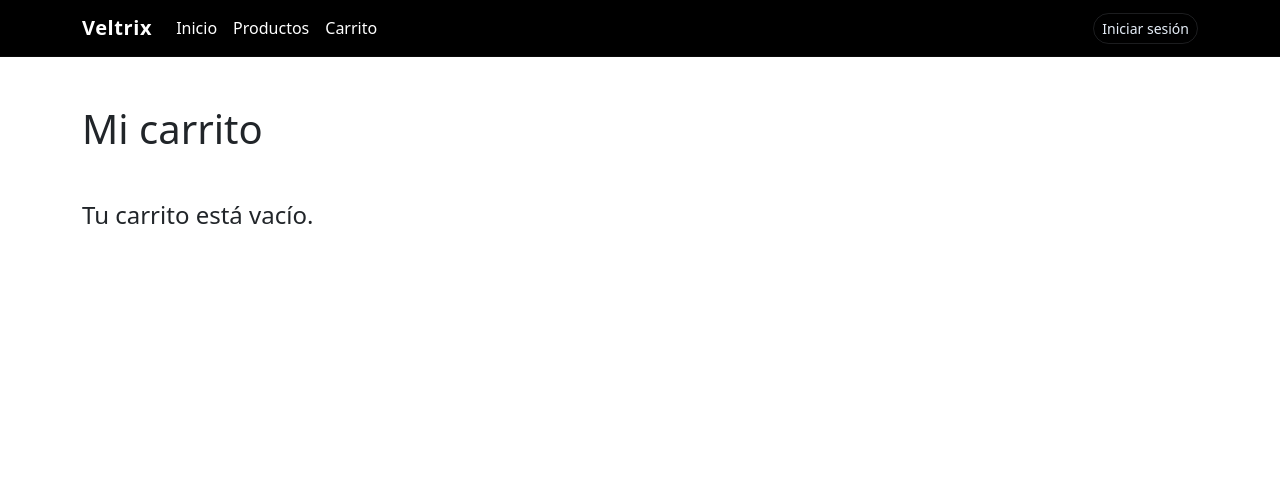
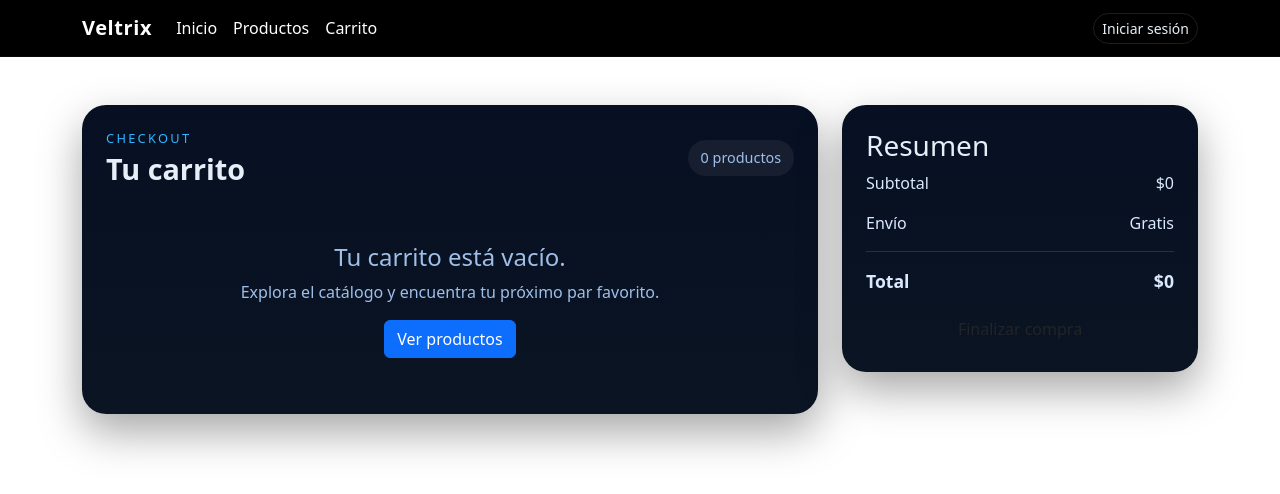
Before and after one commit to samuedo435/Veltrix-web, a React (Vite) app: page /carrito in a window 1280 px wide. Shown: the top 494 px of the page. Built offline with nearby package versions, Linux system fonts and the light colour scheme.

Commit message:
refactor: cart style

```diff
--- a/src/context/CartContext.jsx
+++ b/src/context/CartContext.jsx
@@ -46,8 +46,8 @@ export function CartProvider({ children }) {
 
             if (existe) {
 
-                setCarrito(
-                    carrito.map(item =>
+                setCarrito(prev =>
+                    prev.map(item =>
                         item.id === producto.id
                             ? {
                                 ...item,
@@ -60,8 +60,8 @@ export function CartProvider({ children }) {
 
             } else {
 
-                setCarrito([
-                    ...carrito,
+                setCarrito(prev => [
+                    ...prev,
                     {
                         ...producto,
                         cantidad: producto.cantidad || cantidad
@@ -69,6 +69,18 @@ export function CartProvider({ children }) {
                 ]);
             }
         };
+
+    const actualizarCantidad = (id, cantidad) => {
+        const cantidadValida = Math.max(1, Number(cantidad) || 1);
+
+        setCarrito(prev =>
+            prev.map(item =>
+                item.id === id
+                    ? { ...item, cantidad: cantidadValida }
+                    : item
+            )
+        );
+    };
 
     const eliminarDelCarrito =
         (id) => {
@@ -101,6 +113,7 @@ export function CartProvider({ children }) {
                 carrito,
                 total,
                 agregarAlCarrito,
+                actualizarCantidad,
                 eliminarDelCarrito,
                 vaciarCarrito
             }}
--- a/src/pages/Carrito.jsx
+++ b/src/pages/Carrito.jsx
@@ -1,87 +1,102 @@
-import { useCart }
-from "../context/CartContext";
+import { Link } from "react-router-dom";
+import { useCart } from "../context/CartContext";
+import "../styles/carrito.css";
 
 function Carrito() {
-
     const {
         carrito,
         total,
+        actualizarCantidad,
         eliminarDelCarrito
     } = useCart();
 
+    const subtotal = total;
+
     return (
+        <div className="carrito-page container py-5">
+            <div className="row g-4">
+                <div className="col-lg-8">
+                    <section className="carrito-panel">
+                        <div className="d-flex justify-content-between align-items-center mb-4">
+                            <div>
+                                <p className="carrito-eyebrow">Checkout</p>
+                                <h1 className="carrito-title">Tu carrito</h1>
+                            </div>
+                            <span className="carrito-count">{carrito.length} productos</span>
+                        </div>
 
-        <div className="container py-5">
+                        {carrito.length === 0 ? (
+                            <div className="carrito-empty">
+                                <h4>Tu carrito está vacío.</h4>
+                                <p>Explora el catálogo y encuentra tu próximo par favorito.</p>
+                                <Link to="/productos" className="btn btn-primary carrito-btn">Ver productos</Link>
+                            </div>
+                        ) : (
+                            <div className="carrito-items-list">
+                                {carrito.map(item => (
+                                    <div key={item.id} className="carrito-item-card">
+                                        <div className="carrito-item-image">
+                                            <img src={item.imagen || "https://via.placeholder.com/220x180.png?text=Veltrix"} alt={item.nombre} />
+                                        </div>
 
-            <h1 className="mb-5">
-                Mi carrito
-            </h1>
+                                        <div className="carrito-item-details">
+                                            <div className="d-flex justify-content-between align-items-start gap-3">
+                                                <div>
+                                                    <h5>{item.nombre}</h5>
+                                                    <p className="carrito-item-category">{item.categoriaNombre || "Sin categoría"}</p>
+                                                </div>
+                                                <button
+                                                    className="carrito-remove"
+                                                    onClick={() => eliminarDelCarrito(item.id)}
+                                                >
+                                                    Eliminar
+                                                </button>
+                                            </div>
 
-            {
-                carrito.length === 0
-                ? (
-                    <h4>
-                        Tu carrito está vacío.
-                    </h4>
-                )
-                : (
-                    <>
-                        {
-                            carrito.map(item => (
+                                            <div className="carrito-item-footer">
+                                                <div className="carrito-quantity">
+                                                    <label>Cantidad</label>
+                                                    <input
+                                                        type="number"
+                                                        min="1"
+                                                        value={item.cantidad}
+                                                        onChange={(e) => actualizarCantidad(item.id, e.target.value)}
+                                                    />
+                                                </div>
 
-                                <div
-                                    key={item.id}
-                                    className="card p-3 mb-3"
-                                >
+                                                <div className="carrito-price">${(item.precio * item.cantidad).toLocaleString()}</div>
+                                            </div>
+                                        </div>
+                                    </div>
+                                ))}
+                            </div>
+                        )}
+                    </section>
+                </div>
 
-                                    <h5>
-                                        {item.nombre}
-                                    </h5>
+                <div className="col-lg-4">
+                    <aside className="carrito-summary">
+                        <h3>Resumen</h3>
 
-                                    <p>
-                                        Cantidad:
-                                        {" "}
-                                        {item.cantidad}
-                                    </p>
+                        <div className="summary-row">
+                            <span>Subtotal</span>
+                            <span>${subtotal.toLocaleString()}</span>
+                        </div>
 
-                                    <p>
-                                        Precio:
-                                        {" "}
-                                        $
-                                        {item.precio
-                                            .toLocaleString()}
-                                    </p>
+                        <div className="summary-row">
+                            <span>Envío</span>
+                            <span>Gratis</span>
+                        </div>
 
-                                    <button
-                                        className="btn btn-danger"
-                                        onClick={() =>
-                                            eliminarDelCarrito(
-                                                item.id
-                                            )
-                                        }
-                                    >
-                                        Eliminar
-                                    </button>
+                        <div className="summary-row total-row">
+                            <span>Total</span>
+                            <span>${total.toLocaleString()}</span>
+                        </div>
 
-                                </div>
-
-                            ))
-                        }
-
-                        <h3>
-
-                            Total:
-                            {" "}
-                            $
-                            {total
-                                .toLocaleString()}
-
-                        </h3>
-
-                    </>
-                )
-            }
-
+                        <button className="btn w-100 finalizar-btn">Finalizar compra</button>
+                    </aside>
+                </div>
+            </div>
         </div>
     );
 }
--- /dev/null
+++ b/src/styles/carrito.css
@@ -0,0 +1,155 @@
+.carrito-page {
+    color: #e6eef8;
+    min-height: 100vh;
+}
+
+.carrito-panel,
+.carrito-summary {
+    background: linear-gradient(180deg, #071022 0%, #0b1422 100%);
+    border-radius: 24px;
+    padding: 1.5rem;
+    box-shadow: 0 18px 44px rgba(0, 0, 0, 0.35);
+}
+
+.carrito-eyebrow {
+    text-transform: uppercase;
+    letter-spacing: 0.18em;
+    font-size: 0.8rem;
+    color: #2eb6ff;
+    margin-bottom: 0.25rem;
+}
+
+.carrito-title {
+    font-size: 1.8rem;
+    font-weight: 800;
+    margin: 0;
+}
+
+.carrito-count {
+    color: #9fbfe9;
+    background: rgba(255,255,255,0.06);
+    padding: 0.45rem 0.8rem;
+    border-radius: 999px;
+    font-size: 0.9rem;
+}
+
+.carrito-items-list {
+    display: flex;
+    flex-direction: column;
+    gap: 1rem;
+}
+
+.carrito-item-card {
+    display: flex;
+    gap: 1rem;
+    padding: 1rem;
+    border-radius: 18px;
+    background: rgba(255,255,255,0.04);
+    border: 1px solid rgba(255,255,255,0.06);
+}
+
+.carrito-item-image {
+    width: 140px;
+    min-width: 140px;
+    border-radius: 16px;
+    overflow: hidden;
+    background: #000;
+}
+
+.carrito-item-image img {
+    width: 100%;
+    height: 100%;
+    object-fit: cover;
+}
+
+.carrito-item-details {
+    flex: 1;
+}
+
+.carrito-item-category {
+    color: #2eb6ff;
+    margin-bottom: 0.75rem;
+}
+
+.carrito-remove {
+    border: none;
+    background: transparent;
+    color: #ff7b7b;
+    font-weight: 600;
+}
+
+.carrito-item-footer {
+    display: flex;
+    justify-content: space-between;
+    align-items: center;
+    gap: 1rem;
+    margin-top: 1rem;
+}
+
+.carrito-quantity label {
+    display: block;
+    color: #9fbfe9;
+    font-size: 0.85rem;
+    margin-bottom: 0.4rem;
+}
+
+.carrito-quantity input {
+    width: 70px;
+    padding: 0.45rem 0.6rem;
+    border-radius: 999px;
+    border: 1px solid rgba(255,255,255,0.14);
+    background: rgba(255,255,255,0.08);
+    color: #fff;
+}
+
+.carrito-price {
+    font-size: 1.2rem;
+    font-weight: 700;
+}
+
+.carrito-empty {
+    text-align: center;
+    padding: 2rem 1rem;
+    color: #9fbfe9;
+}
+
+.carrito-btn,
+.finalizar-btn {
+    background: #2eb6ff;
+    color: #041025;
+    border: none;
+    border-radius: 999px;
+    font-weight: 700;
+    padding: 0.8rem 1.2rem;
+}
+
+.summary-row {
+    display: flex;
+    justify-content: space-between;
+    margin-bottom: 1rem;
+    color: #dbe9ff;
+}
+
+.total-row {
+    font-size: 1.1rem;
+    font-weight: 700;
+    padding-top: 1rem;
+    border-top: 1px solid rgba(255,255,255,0.12);
+}
+
+@media (max-width: 768px) {
+    .carrito-item-card {
+        flex-direction: column;
+    }
+
+    .carrito-item-image {
+        width: 100%;
+        min-width: 100%;
+        height: 180px;
+    }
+
+    .carrito-item-footer {
+        flex-direction: column;
+        align-items: flex-start;
+    }
+}
```
